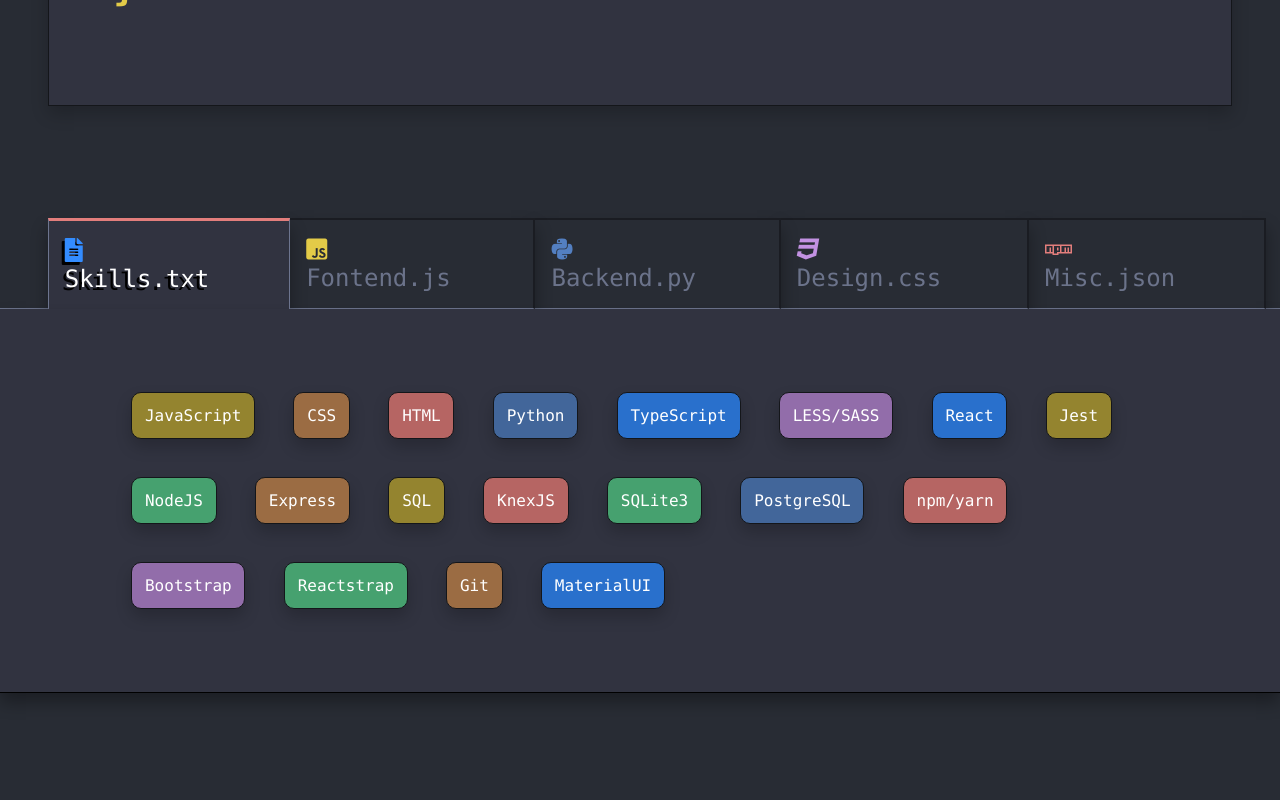
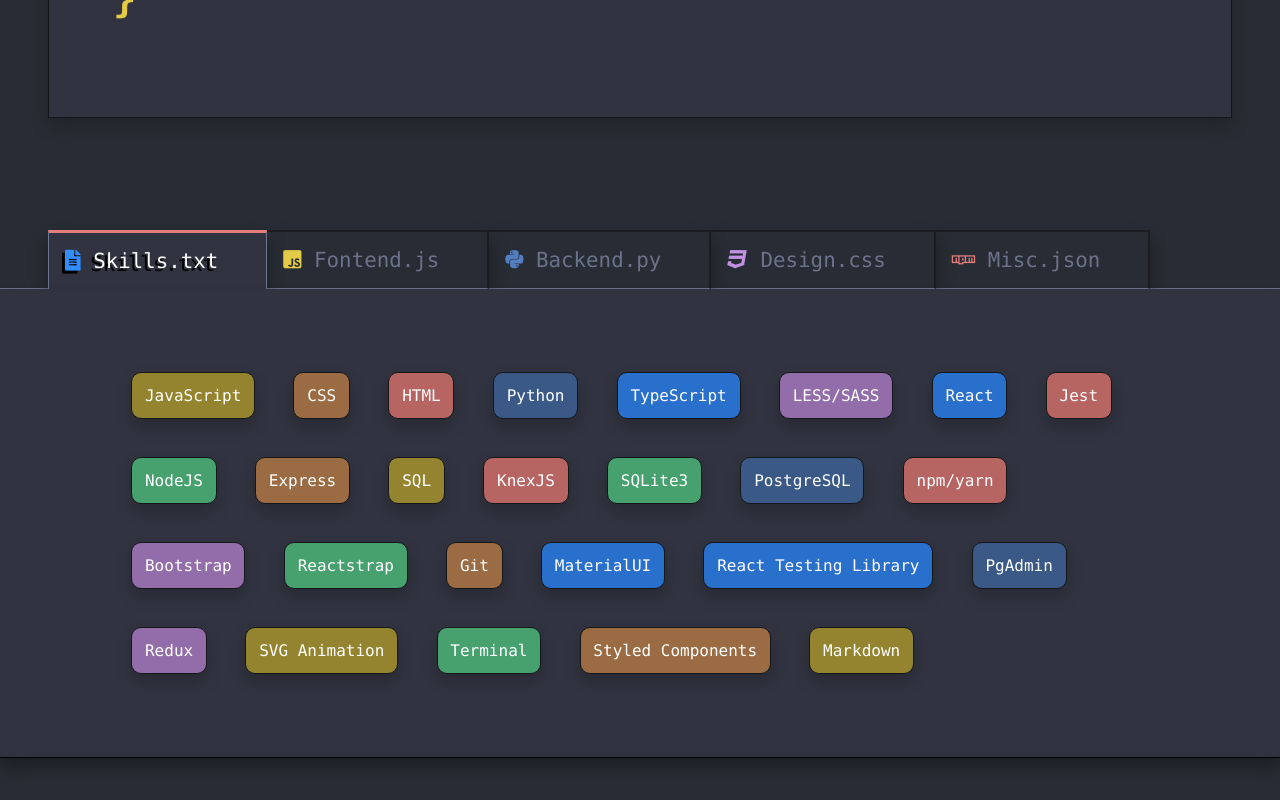
Before and after one commit to tatek1993/Portfolio, a React (Create React App) app: page / in a window 1280 px wide. Shown: the part 1368-2168 px from the top of the page. Built offline with nearby package versions, Linux system fonts and the light colour scheme.

Commit message:
added startDelay on typed component in header

```diff
--- a/src/SASS/App.scss
+++ b/src/SASS/App.scss
@@ -36,7 +36,6 @@
   text-align: left;
   background-color: $med-grey;
   color: white;
-
   font-size: calc(10px + 2vmin);
   display: flex;
   flex-direction: column;
@@ -58,8 +57,10 @@
 .bio {
   align-self: left;
 //   width: 70%;
-  padding-left: 5rem;
+  padding: 0 5rem;
   border-left: 2px solid $bar-grey;
+  font-size: calc(8px + 2vmin);
+  line-height: 2rem;
 }
 
 // HEADER
@@ -252,7 +253,7 @@
   border-bottom: 1px solid $bar-grey;
   color: $bar-grey;
   background-color: $bg-color;
-  font-size: 1.5rem;
+  font-size: 1.3rem;
   cursor: pointer;
   border-collapse: collapse;
   &:hover {
@@ -328,7 +329,7 @@
 }
 
 .blue-bg {
-  background-color: shade($blue, 20%);
+  background-color: shade($blue, 30%);
 }
 
 .bright-blue-bg {
--- a/src/components/header.js
+++ b/src/components/header.js
@@ -21,6 +21,7 @@
                 "I'm a Minneapolis-based<br/>  <span class='orange'>dad-joke connoisseur</span>,",
                 "I'm a Minneapolis-based<br/>  <span class='green'>Web Developer</span>."],
             smartBackspace: true,
+            startDelay: 1000,
             typeSpeed: 25,
         });
     }, [])
--- a/src/components/skills.js
+++ b/src/components/skills.js
@@ -42,8 +42,8 @@
         },
         {
             name: "Jest",
-            categories: ['frontend', 'backend', 'misc', 'all'],
-            color: ['yellow-bg']
+            categories: ['frontend', 'backend', 'all'],
+            color: ['red-bg']
         },
         {
             name: "NodeJS",
@@ -99,6 +99,41 @@
             name: "MaterialUI",
             categories: ['frontend', 'design', 'all'],
             color: ['bright-blue-bg']
+        },
+        {
+            name: "React Testing Library",
+            categories: ['frontend', 'all'],
+            color: ['bright-blue-bg']
+        },
+        {
+            name: "PgAdmin",
+            categories: ['backend', 'all'],
+            color: ['blue-bg']
+        },
+        {
+            name: "Redux",
+            categories: ['frontend', 'all'],
+            color: ['purple-bg']
+        },
+        {
+            name: "SVG Animation",
+            categories: ['frontend', 'design', 'all'],
+            color: ['yellow-bg']
+        },
+        {
+            name: "Terminal",
+            categories: ['misc', 'all'],
+            color: ['green-bg']
+        },
+        {
+            name: "Styled Components",
+            categories: ['frontend', 'design', 'all'],
+            color: ['orange-bg']
+        },
+        {
+            name: "Markdown",
+            categories: ['misc', 'all'],
+            color: ['yellow-bg']
         }
     ];
 
```
